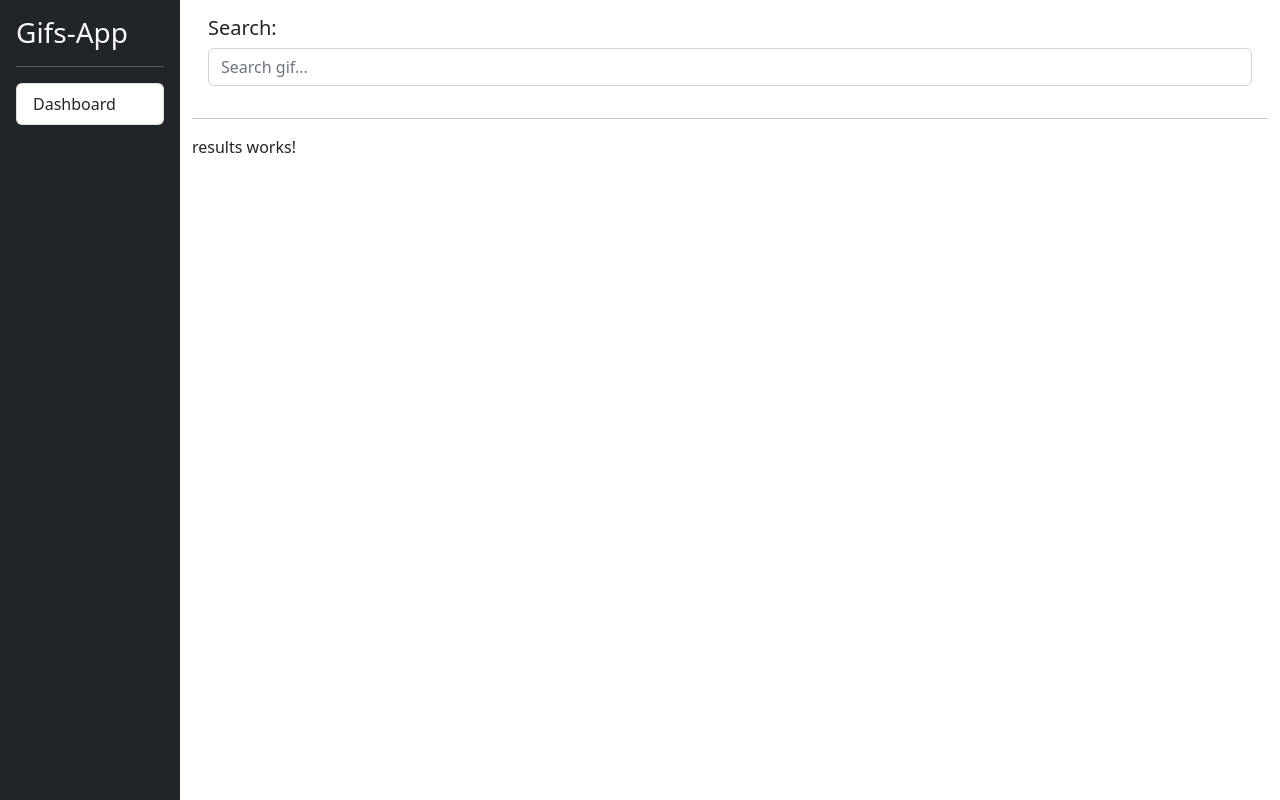
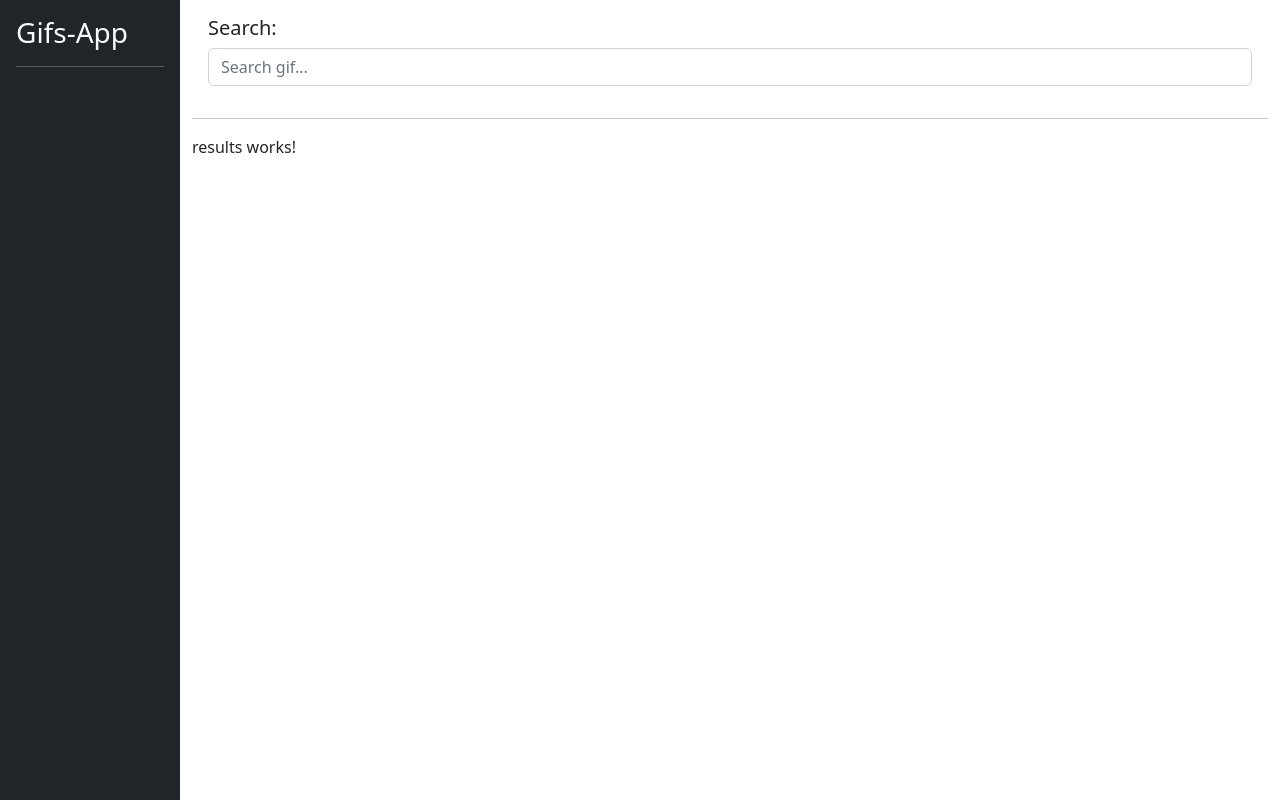
Before and after one commit to emmanueltamburini/gifs-app, an Angular app in the folder gifsApp/: page / in a window 1280 px wide. Built offline with nearby package versions, Linux system fonts and the light colour scheme.

Commit message:
record has been added

```diff
--- a/gifsApp/src/app/gifs/search/search.component.ts
+++ b/gifsApp/src/app/gifs/search/search.component.ts
@@ -1,18 +1,21 @@
 import { Component, ElementRef, ViewChild } from '@angular/core';
+import { GifsService } from '../serivces/gifs.service';
 
 @Component({
   selector: 'app-search',
   templateUrl: './search.component.html',
-  styleUrls: ['./search.component.css']
 })
 export class SearchComponent{
 
   @ViewChild('txtSearch')
   public txtSearch!: ElementRef<HTMLInputElement>;
 
+  constructor(private gifsService: GifsService) {}
+
   public search() {
     const value = this.txtSearch.nativeElement.value;
-    console.log(value);
+
+    this.gifsService.searchGifs(value);
 
     this.txtSearch.nativeElement.value = '';
   }
--- /dev/null
+++ b/gifsApp/src/app/gifs/serivces/gifs.service.ts
@@ -0,0 +1,18 @@
+import { Injectable } from '@angular/core';
+
+@Injectable({
+  providedIn: 'root'
+})
+export class GifsService {
+
+  private _record: string[] = [];
+
+  get record (): string[] {
+    return [...this._record];
+  }
+
+  searchGifs(query: string) {
+    this._record.unshift(query);
+    console.log(this._record);
+  }
+}
--- a/gifsApp/src/app/shared/siderbar/siderbar.component.html
+++ b/gifsApp/src/app/shared/siderbar/siderbar.component.html
@@ -2,8 +2,8 @@
   <h3 class="text-light">Gifs-App</h3>
   <hr class="text-white">
   <div class="list-group list-reset">
-    <a href="#" class="list-group-item list-group-item-action">
-      Dashboard
+    <a href="#" class="list-group-item list-group-item-action" *ngFor="let recordItem of record">
+      {{recordItem}}
     </a>
   </div>
 </div>
--- a/gifsApp/src/app/shared/siderbar/siderbar.component.ts
+++ b/gifsApp/src/app/shared/siderbar/siderbar.component.ts
@@ -1,15 +1,15 @@
-import { Component, OnInit } from '@angular/core';
+import { Component } from '@angular/core';
+import { GifsService } from 'src/app/gifs/serivces/gifs.service';
 
 @Component({
   selector: 'app-siderbar',
-  templateUrl: './siderbar.component.html',
-  styleUrls: ['./siderbar.component.css']
+  templateUrl: './siderbar.component.html'
 })
-export class SiderbarComponent implements OnInit {
+export class SiderbarComponent {
 
-  constructor() { }
+  constructor(private gifsService: GifsService) {}
 
-  ngOnInit(): void {
+  get record (): string[] {
+    return this.gifsService.record;
   }
-
 }
```
Also changed, not shown: gifsApp/src/app/gifs/search/search.component.css (deleted), gifsApp/src/app/shared/siderbar/siderbar.component.css (deleted).
